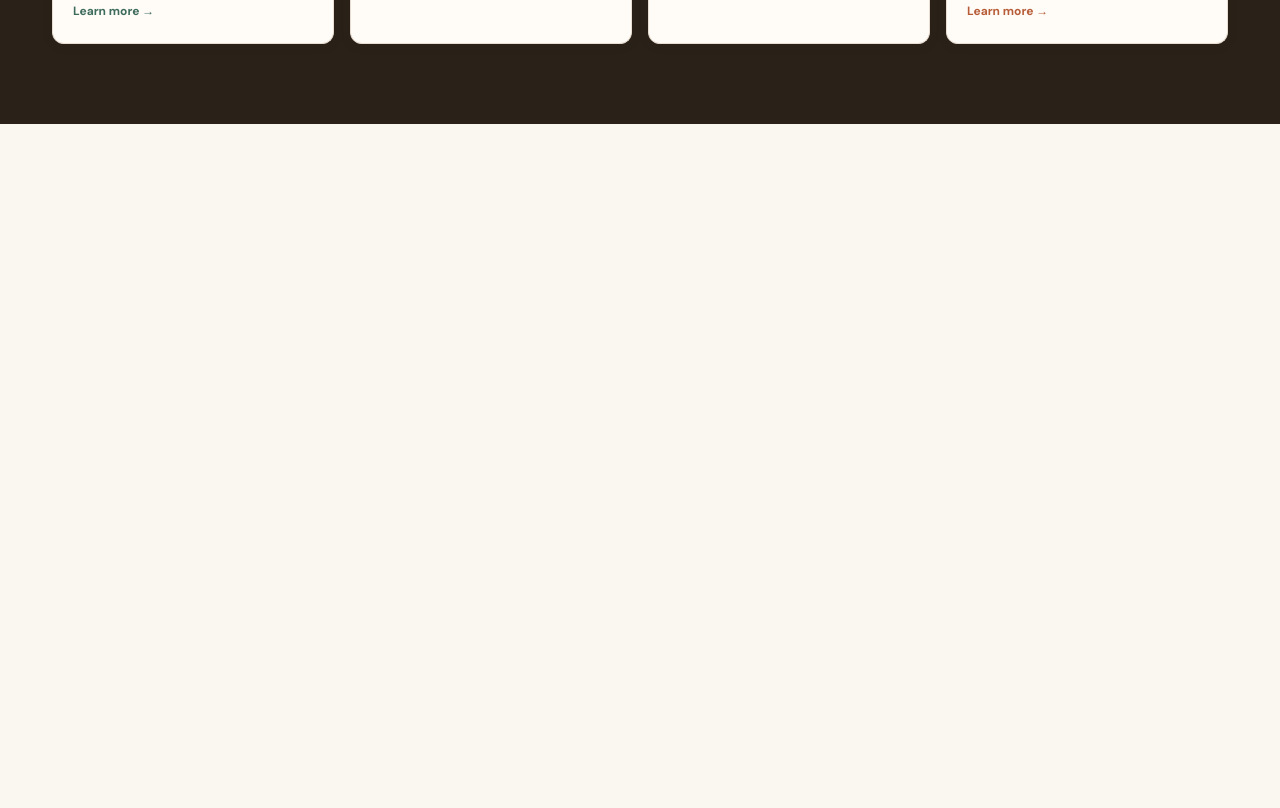
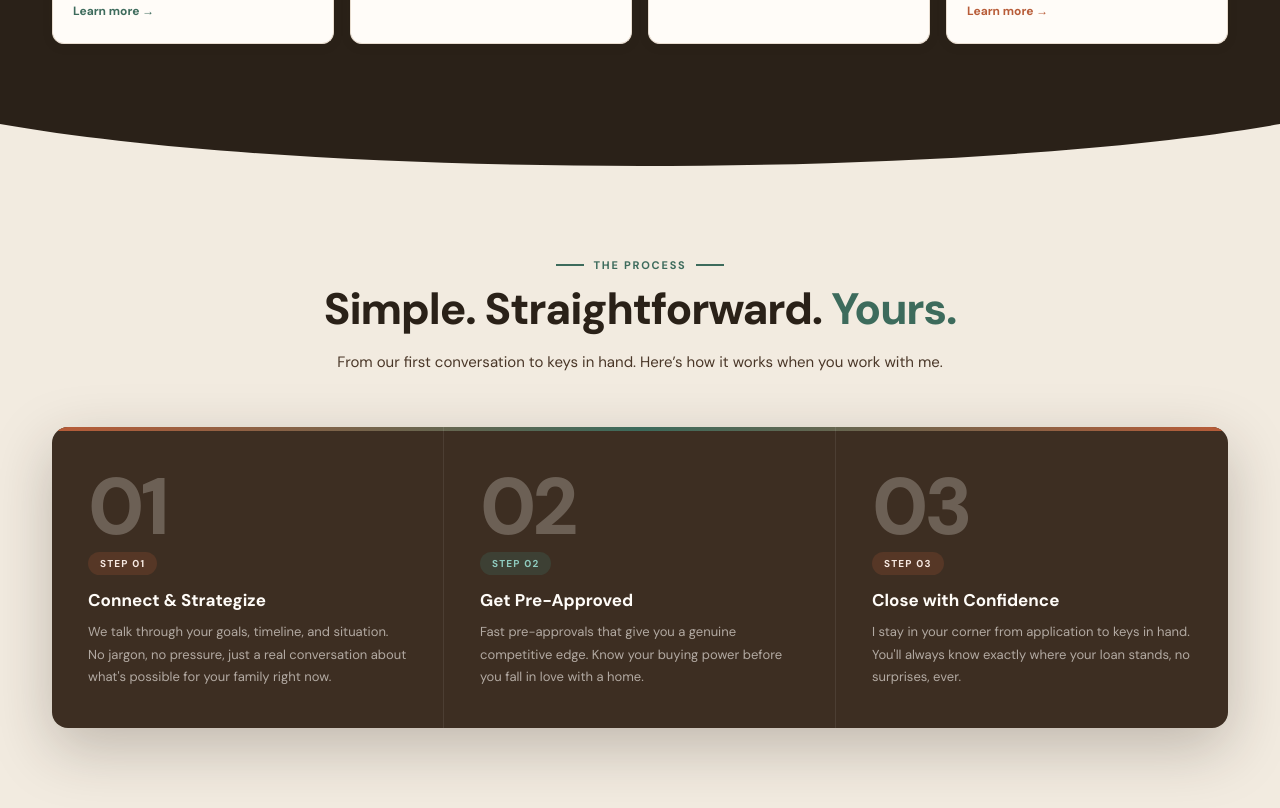
Before and after one commit to JessieBoggs/jessieboggs-website, a Next.js app: page / in a window 1280 px wide. Shown: the part 2500-3308 px from the top of the page. Before the commit the page ends 2624 px from the top, so only its background shows below. Built offline with nearby package versions, Linux system fonts and the light colour scheme.

Commit message:
Add process section

```diff
--- a/app/page.tsx
+++ b/app/page.tsx
@@ -477,9 +477,9 @@ export default function Home() {
 
         <p style={{
           fontSize: '15px', color: 'rgba(250,246,240,0.72)', lineHeight: 1.78,
-          maxWidth: '560px', marginBottom: '44px',
+          maxWidth: '545px', marginBottom: '44px',
         }}>
-          From your first home to your forever home — and every unique situation
+          From your first home to your forever home and every unique situation
           in between. I don&rsquo;t just hand you the most common product.
           I find the right one for your life.
         </p>
@@ -569,6 +569,110 @@ export default function Home() {
       <style>{`
           .loan-card-link { transition: transform 0.2s, box-shadow 0.2s; }
           .loan-card-link:hover { transform: translateY(-6px); box-shadow: 0 18px 48px rgba(42,33,24,0.16) !important; }
-        `}</style></section></>
+        `}</style></section>
+        {/* ── WAVE DIVIDER ── */}
+      <svg viewBox="0 0 1440 56" preserveAspectRatio="none"
+        style={{ width: '100%', height: '56px', display: 'block', marginBottom: '-2px', background: '#2A2118', fill: '#F2EBE0' }}>
+        <path d="M0,0 C360,56 1080,56 1440,0 L1440,56 L0,56 Z" />
+      </svg>
+
+      {/* ── PROCESS ── */}
+      <section style={{ background: '#F2EBE0', padding: '80px 52px' }}>
+        {/* Header centered */}
+        <div style={{ textAlign: 'center', maxWidth: '640px', margin: '0 auto 52px' }}>
+          <div style={{
+            fontSize: '11px', fontWeight: 700, letterSpacing: '0.16em',
+            textTransform: 'uppercase' as const, color: '#3D6B5C',
+            display: 'flex', alignItems: 'center', justifyContent: 'center', gap: '10px', marginBottom: '14px',
+          }}>
+            <span style={{ width: '28px', height: '2px', background: '#3D6B5C', display: 'block', flexShrink: 0 }} />
+            The process
+            <span style={{ width: '28px', height: '2px', background: '#3D6B5C', display: 'block', flexShrink: 0 }} />
+          </div>
+          <h2 style={{
+            fontSize: '44px', fontWeight: 800, color: '#2A2118',
+            lineHeight: 1.06, letterSpacing: '-0.025em', marginBottom: '16px',
+          }}>
+            Simple. Straightforward.{' '}
+            <span style={{ color: '#3D6B5C' }}>Yours.</span>
+          </h2>
+          <p style={{ fontSize: '15px', color: '#4A3728', lineHeight: 1.75 }}>
+            From our first conversation to keys in hand. Here&rsquo;s how it works when you work with me.
+          </p>
+        </div>
+
+        {/* Steps card */}
+        <div style={{
+          background: '#3D2E22',
+          borderRadius: '16px',
+          overflow: 'hidden',
+          boxShadow: '0 20px 60px rgba(42,33,24,0.25)',
+          display: 'grid',
+          gridTemplateColumns: 'repeat(3, 1fr)',
+          position: 'relative',
+        }}>
+          {/* Top gradient bar */}
+          <div style={{
+            position: 'absolute', top: 0, left: 0, right: 0, height: '4px',
+            background: 'linear-gradient(90deg, #B85C38, #3D6B5C, #B85C38)',
+          }} />
+
+          {[
+            {
+              step: '01',
+              pillBg: 'rgba(184,92,56,0.2)', pillColor: '#F5E8E1',
+              label: 'Step 01',
+              title: 'Connect & Strategize',
+              text: 'We talk through your goals, timeline, and situation. No jargon, no pressure, just a real conversation about what\'s possible for your family right now.',
+            },
+            {
+              step: '02',
+              pillBg: 'rgba(61,107,92,0.3)', pillColor: '#8FCBBF',
+              label: 'Step 02',
+              title: 'Get Pre-Approved',
+              text: 'Fast pre-approvals that give you a genuine competitive edge. Know your buying power before you fall in love with a home.',
+            },
+            {
+              step: '03',
+              pillBg: 'rgba(184,92,56,0.2)', pillColor: '#F5E8E1',
+              label: 'Step 03',
+              title: 'Close with Confidence',
+              text: 'I stay in your corner from application to keys in hand. You\'ll always know exactly where your loan stands, no surprises, ever.',
+            },
+          ].map((step, i, arr) => (
+            <div key={step.step} style={{
+              padding: '40px 36px',
+              borderRight: i < arr.length - 1 ? '1px solid rgba(255,255,255,0.08)' : 'none',
+              position: 'relative',
+            }}>
+              {/* Big background number */}
+              <div style={{
+                fontSize: '80px', fontWeight: 800,
+                color: 'rgba(250,246,240,0.25)',
+                lineHeight: 1, letterSpacing: '-0.05em',
+                marginBottom: '4px',
+              }}>
+                {step.step}
+              </div>
+              {/* Pill */}
+              <div style={{
+                display: 'inline-block', fontSize: '10px', fontWeight: 700,
+                letterSpacing: '0.12em', textTransform: 'uppercase' as const,
+                padding: '5px 12px', borderRadius: '20px', marginBottom: '14px',
+                background: step.pillBg, color: step.pillColor,
+              }}>
+                {step.label}
+              </div>
+              <div style={{ fontSize: '17px', fontWeight: 700, color: '#FFFCF8', marginBottom: '10px' }}>
+                {step.title}
+              </div>
+              <div style={{ fontSize: '13px', color: 'rgba(250,246,240,0.62)', lineHeight: 1.72 }}>
+                {step.text}
+              </div>
+            </div>
+          ))}
+        </div>
+      </section>
+        </>
   );
 }
```
